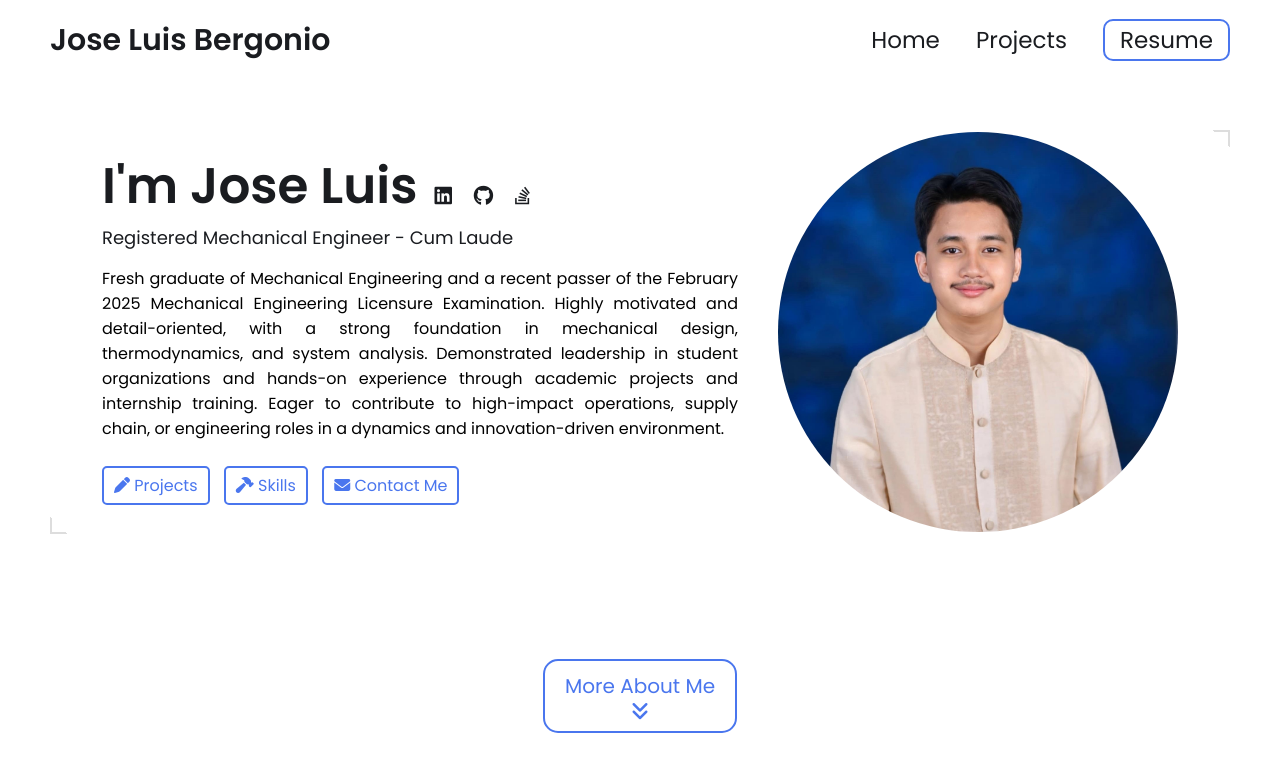
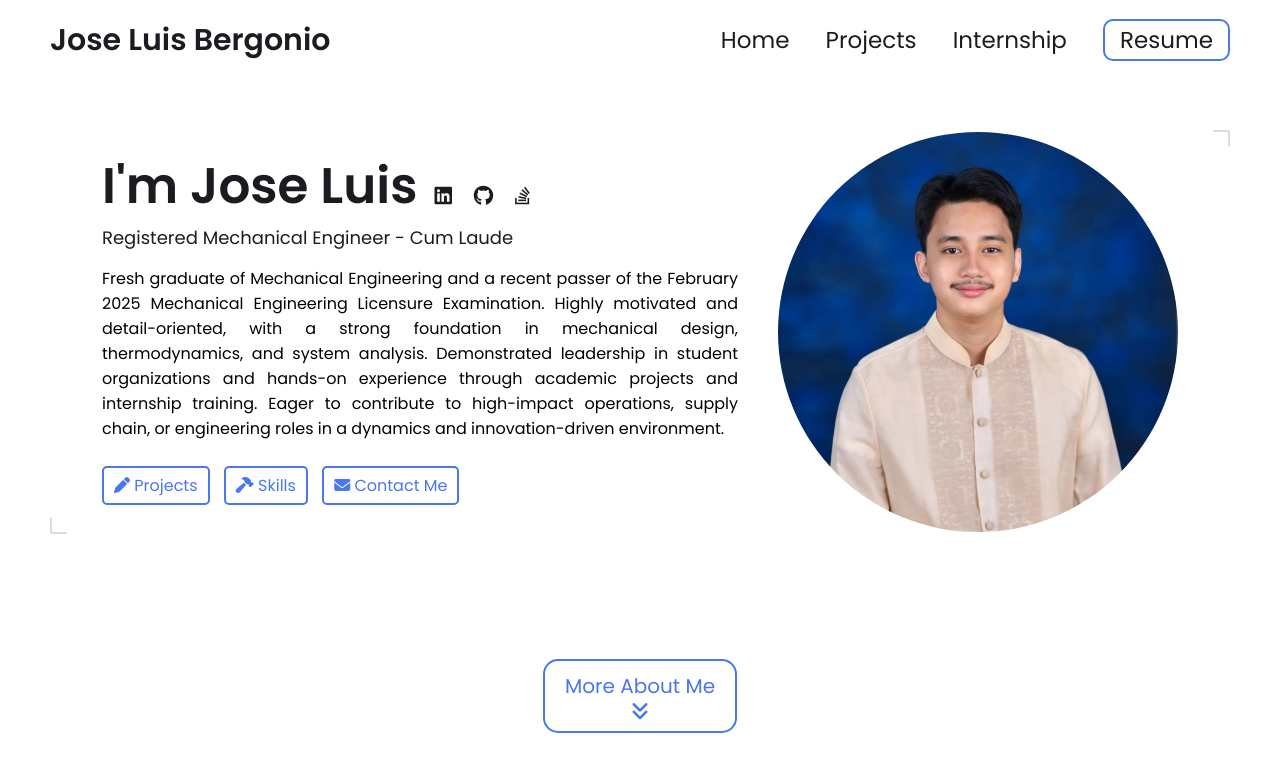
Before and after one commit to bergoniojoseluis/bergoniojoseluis.github.io, a Jekyll site: the page built from index.html, in a window 1280 px wide and 900 px high. Shown: the top 772 px of the window. Built offline with Jekyll 4.4.1, drawn with Linux system fonts in a browser that asks for light colours.

Commit message:
Update navbar.html

```diff
--- a/_includes/navbar.html
+++ b/_includes/navbar.html
@@ -11,6 +11,9 @@
         </a>
         <a href="/projects/">
             <span>Projects</span>
+            </a>
+        <a href="{{https://drive.google.com/file/d/1Erqxdf_imgY90qniHdLb191Xr4rFVEei/view?usp=drive_link}}" target="_blank" rel="noopener noreferrer">
+            <span>Internship</span>
         </a>
         <a href="{{site.resume-url}}" target="_blank" rel="noopener noreferrer">
             <span>Resume</span>
```
